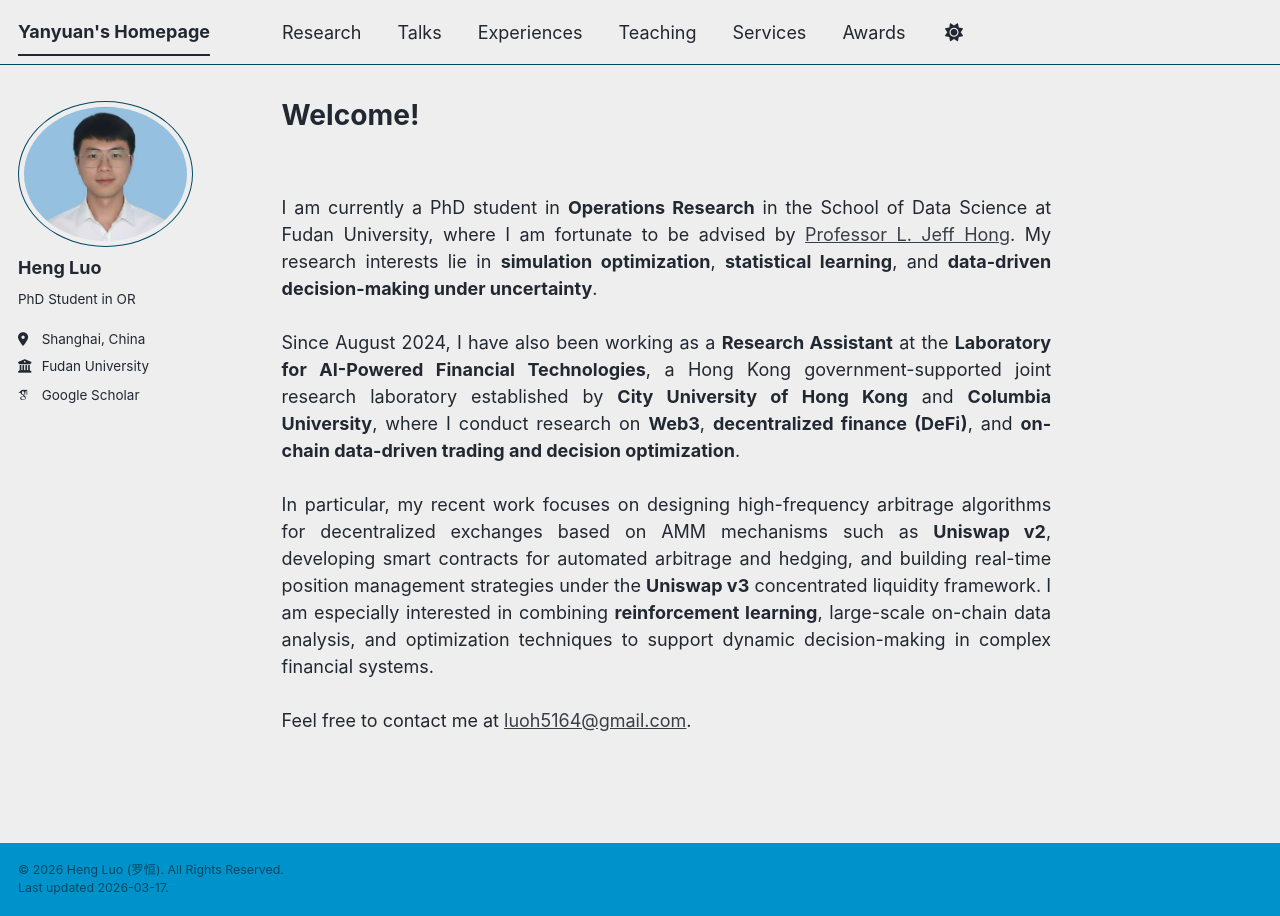
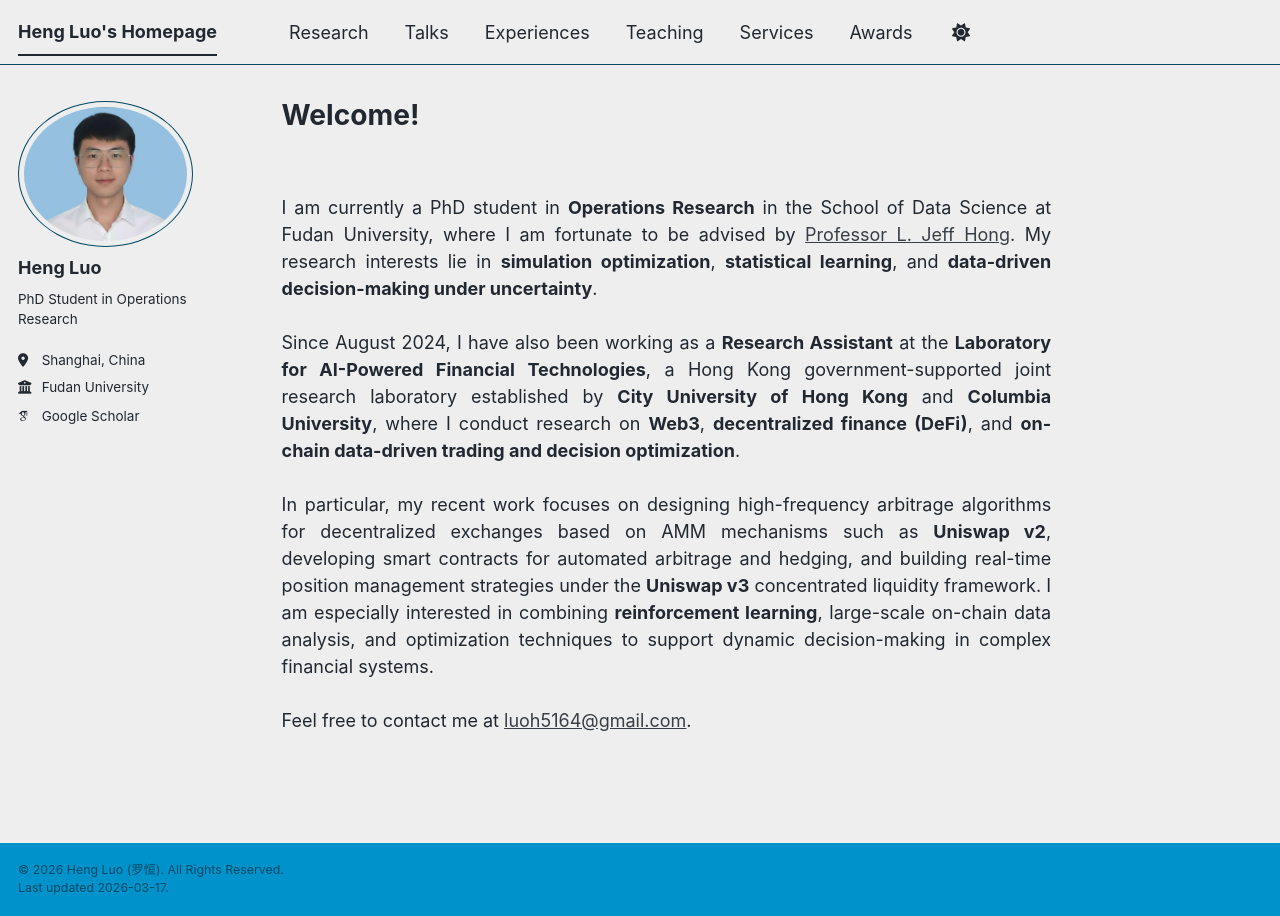
Before and after one commit to hengluosg/Heng-Luo-9527.github.io, a Jekyll site: the page built from _pages/about.md, in a window 1280 px wide. Built offline with Jekyll 4.4.1, drawn with Linux system fonts in a browser that asks for light colours; some web fonts are replaced; a script bundle is joined from its source files by our own code; library files that are not in the unit come from our copies.

Commit message:
fix: correct project structure

```diff
--- a/_config.yml
+++ b/_config.yml
@@ -10,14 +10,14 @@
 # Basic Site Settings
 locale                   : "en-US"
 site_theme               : "air" # The available themes options are "default", "air", "sunrise", "mint", "dirt" and "contrast"
-title                    : "Yanyuan's Homepage"
+title                    : "Heng Luo's Homepage"
 title_separator          : "|"
 name                     : &name "Heng Luo (罗恒)"
 description              : &description "PhD Student in Operations Research @Fudan University. Research in Stochastic Simulation, Optimization, and Reinforcement Learning."  # Update this with a general description of your site, this is the default if not overridden by a page
 url                      : https://hengluosg.github.io/ # The base hostname & protocol for your site e.g. "https://[your GitHub username].github.io",
                                                            # or if you already have some other page hosted on Github then use "https://[your GitHub username].github.io/[Your Repo Name]"
-baseurl                  : "" # the subpath of your site, e.g. "/blog"
-repository               : "hengluosg.github.io"
+baseurl                  : "/Heng-Luo-9527.github.io" # the subpath of your site, e.g. "/blog"
+repository               : "hengluosg/Heng-Luo-9527.github.io"
 
 # Site Author - The following control what appear as part of the author content on the side bar.
 #               If a field is blank the icon and link will not appear, otherwise it will be shown.
@@ -27,7 +27,7 @@ author:
   avatar           : "profile-large.jpg"
   name             : "Heng Luo"
   pronouns         : # example: "she/her"
-  bio              : "PhD Student in OR"
+  bio              : "PhD Student in Operations Research"
   location         : "Shanghai, China"
   employer         : "Fudan University"
   uri              :
```
